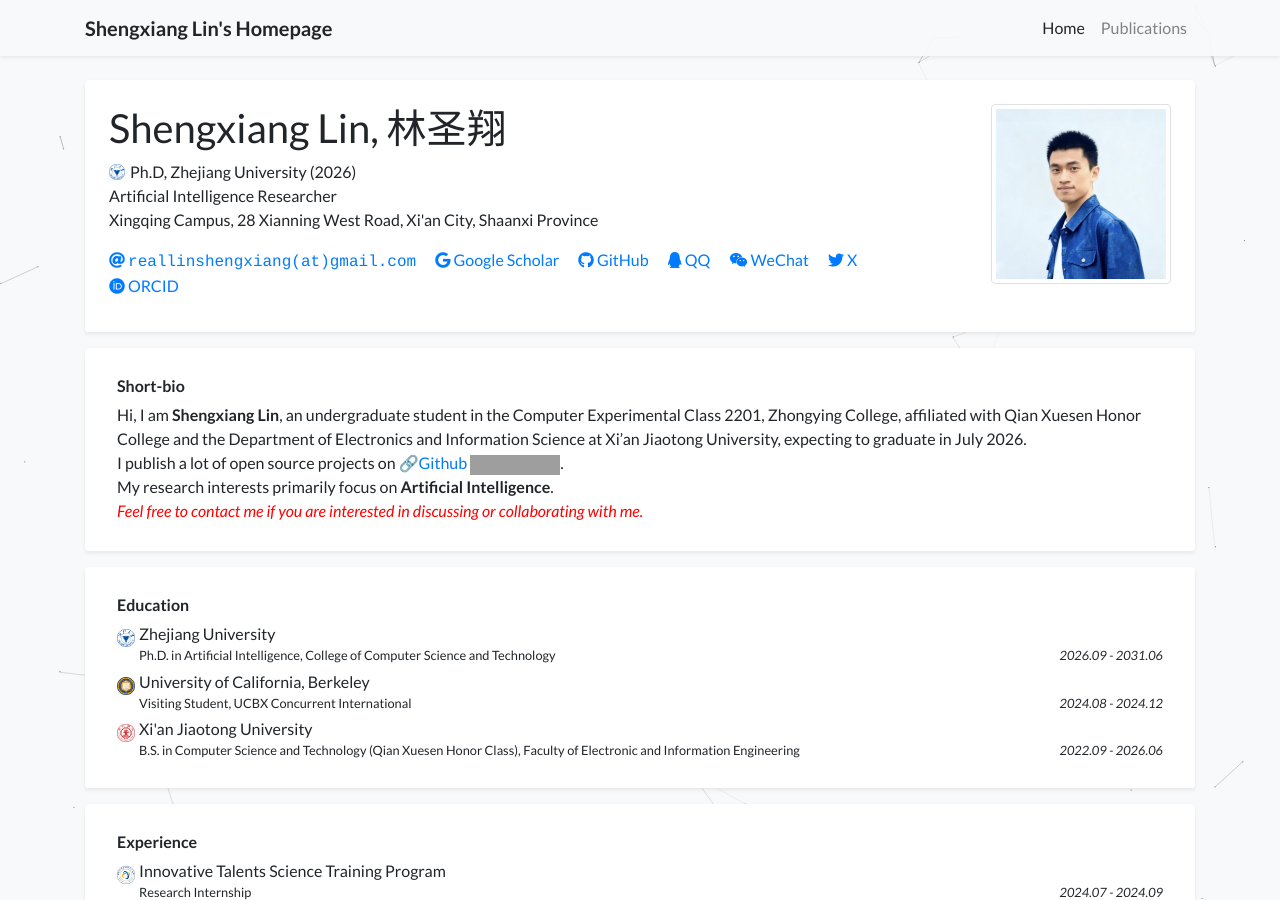
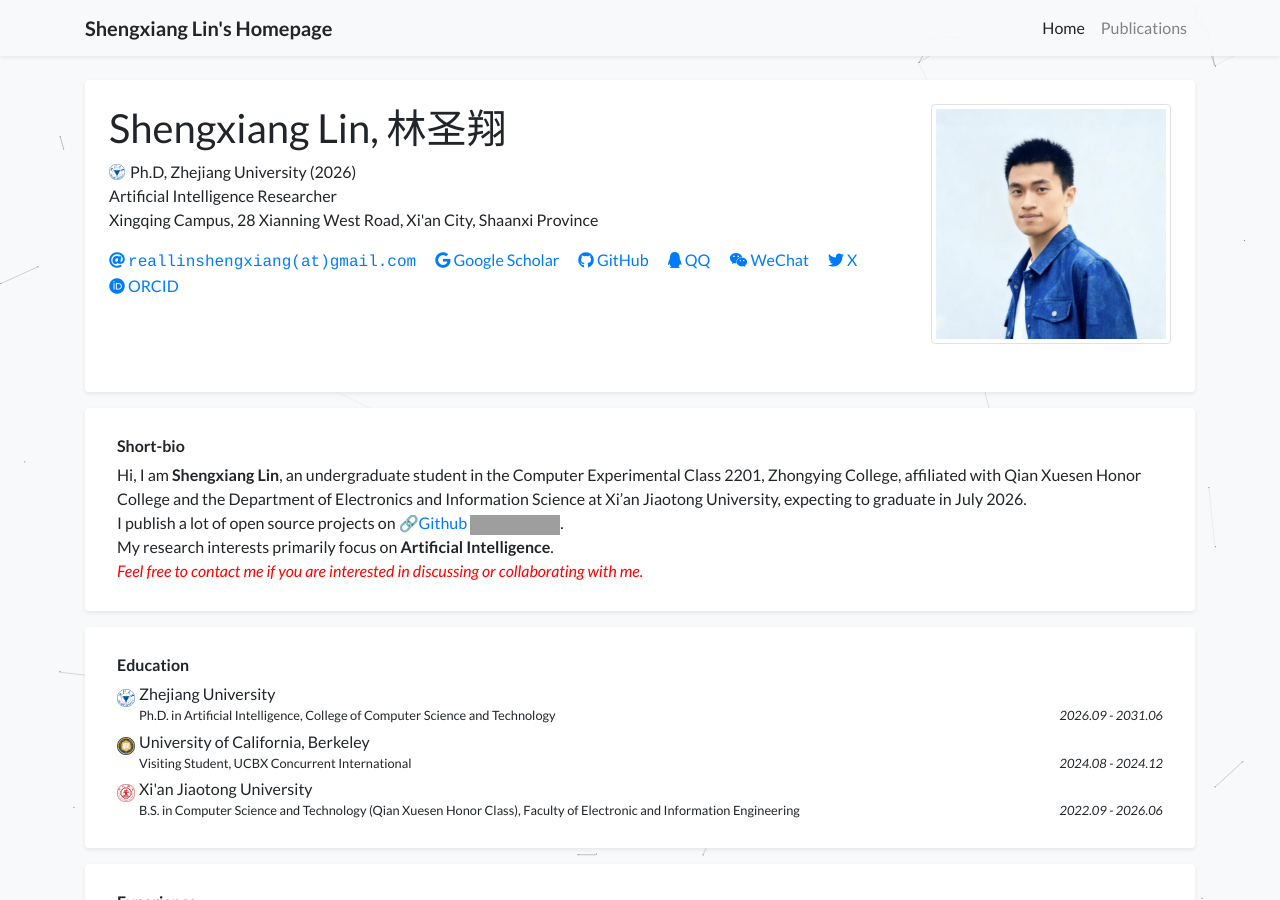
Before and after one commit to Lin-Shengxiang/Lin-Shengxiang.github.io, a Jekyll site: the page built from index.html, in a window 1280 px wide and 900 px high. Built offline with Jekyll 4.4.1, drawn with Linux system fonts in a browser that asks for light colours; a style sheet for code colours, icons or effects is not loaded; grey boxes are pictures that could not be loaded.

Commit message:
Update profile_card.html

```diff
--- a/_includes/widgets/profile_card.html
+++ b/_includes/widgets/profile_card.html
@@ -88,7 +88,7 @@
                             <img
                                 src="{{ site.data.profile.portrait_url }}"
                                 class="figure-img img-fluid img-thumbnail"
-                                style="height: 180px;"
+                                style="height: 240px;"
                                 data-toggle="tooltip"
                                 data-placement="top"
                                 title="{{ site.data.profile.portrait_caption }}"
```
